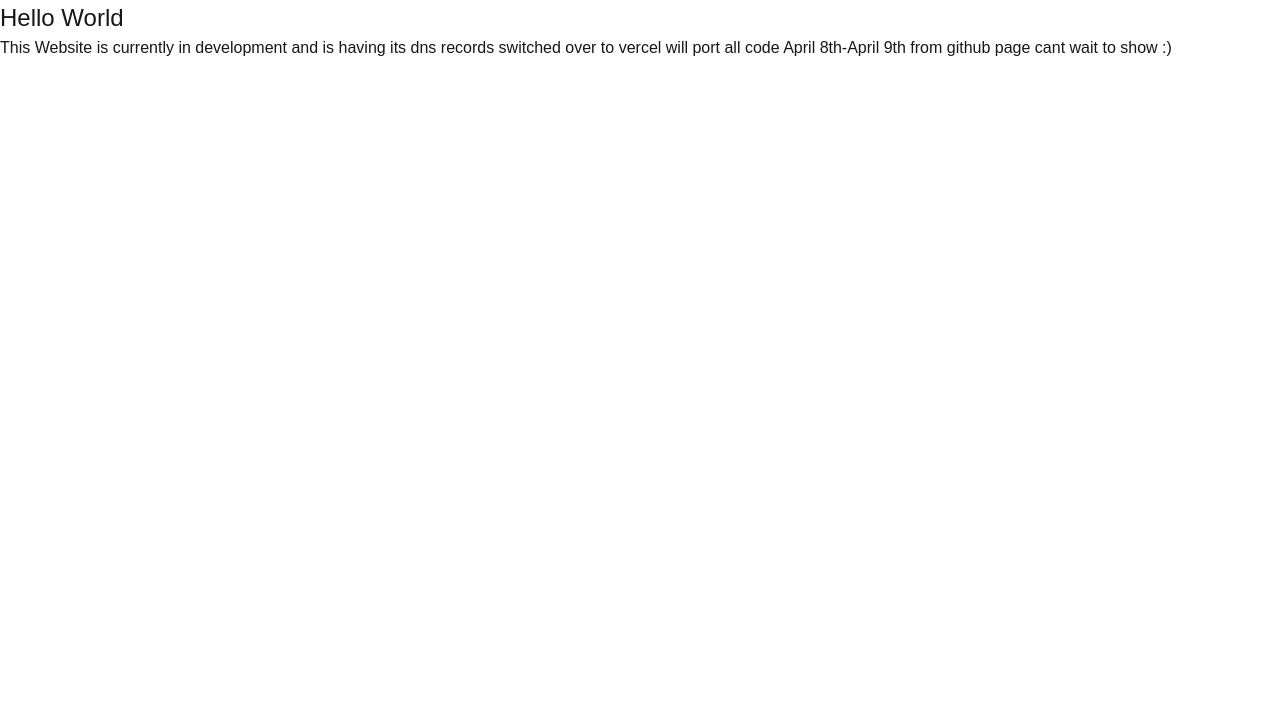
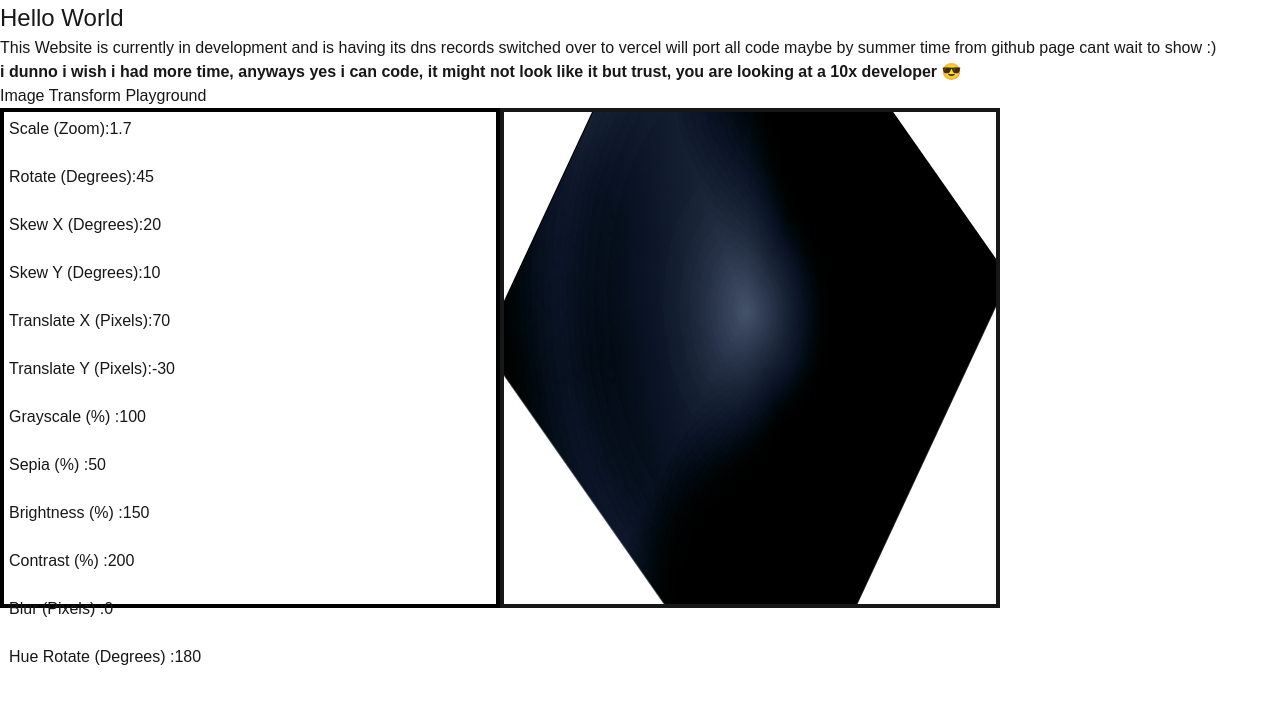
Before and after one commit to herreraflavio/flavioherrera_nextjs, a Next.js app: page / in a window 1280 px wide. Shown: the top 704 px of the page. Built offline with nearby package versions, Linux system fonts and the light colour scheme.

Commit message:
added 1 thing

```diff
--- /dev/null
+++ b/src/app/components/ImageTransformPlayground/ImageTransformPlayground.jsx
@@ -0,0 +1,206 @@
+"use client";
+import { useState } from "react";
+
+const ImageTransformPlayground = () => {
+  const [scale, setScale] = useState(1.7);
+  const [rotate, setRotate] = useState(45);
+  const [skewX, setSkewX] = useState(20);
+  const [skewY, setSkewY] = useState(10);
+  const [translateX, setTranslateX] = useState(70);
+  const [translateY, setTranslateY] = useState(-30);
+  const [grayscale, setGrayscale] = useState(100);
+  const [sepia, setSepia] = useState(50);
+  const [brightness, setBrightness] = useState(150);
+  const [contrast, setContrast] = useState(200);
+  const [blur, setBlur] = useState(0);
+  const [hue, setHue] = useState(180);
+
+  const imageStyle = {
+    width: "300px",
+    height: "300px",
+    transformOrigin: "center",
+    transform: `scale(${scale}) rotate(${rotate}deg) skew(${skewX}deg, ${skewY}deg) translate(${translateX}px, ${translateY}px)`,
+    filter: `grayscale(${grayscale}%) sepia(${sepia}%) brightness(${brightness}%) contrast(${contrast}%) blur(${blur}px) hue-rotate(${hue}deg)`,
+  };
+
+  return (
+    <div>
+      <h1>Image Transform Playground</h1>
+      <div style={{ display: "flex", flexWrap: "wrap" }}>
+        <div
+          style={{ width: "500px", border: "solid 4px black", height: "500px" }}
+        >
+          <div style={{ padding: "5px" }}>
+            <label>Scale (Zoom):</label>
+            <input
+              type="number"
+              value={scale}
+              min="0.5"
+              max="3"
+              step="0.1"
+              onChange={(e) => setScale(parseFloat(e.target.value))}
+              placeholder="Scale"
+            />
+            <br />
+            <br />
+            <label>Rotate (Degrees):</label>
+            <input
+              type="number"
+              value={rotate}
+              min="0"
+              max="360"
+              step="1"
+              onChange={(e) => setRotate(parseFloat(e.target.value))}
+              placeholder="Rotate"
+            />
+            <br />
+            <br />
+            <label>Skew X (Degrees):</label>
+            <input
+              type="number"
+              value={skewX}
+              min="-50"
+              max="50"
+              step="1"
+              onChange={(e) => setSkewX(parseFloat(e.target.value))}
+              placeholder="Skew X"
+            />
+            <br />
+            <br />
+            <label>Skew Y (Degrees):</label>
+            <input
+              type="number"
+              value={skewY}
+              min="-50"
+              max="50"
+              step="1"
+              onChange={(e) => setSkewY(parseFloat(e.target.value))}
+              placeholder="Skew Y"
+            />
+            <br />
+            <br />
+            <label>Translate X (Pixels):</label>
+            <input
+              type="number"
+              value={translateX}
+              min="-100"
+              max="100"
+              step="1"
+              onChange={(e) => setTranslateX(parseFloat(e.target.value))}
+              placeholder="Translate X"
+            />
+            <br />
+            <br />
+            <label>Translate Y (Pixels):</label>
+            <input
+              type="number"
+              value={translateY}
+              min="-100"
+              max="100"
+              step="1"
+              onChange={(e) => setTranslateY(parseFloat(e.target.value))}
+              placeholder="Translate Y"
+            />
+            <br />
+            <br />
+            <label>Grayscale (%) :</label>
+            <input
+              type="number"
+              value={grayscale}
+              min="0"
+              max="100"
+              step="1"
+              onChange={(e) => setGrayscale(parseFloat(e.target.value))}
+              placeholder="Grayscale"
+            />
+            <br />
+            <br />
+            <label>Sepia (%) :</label>
+            <input
+              type="number"
+              value={sepia}
+              min="0"
+              max="100"
+              step="1"
+              onChange={(e) => setSepia(parseFloat(e.target.value))}
+              placeholder="Sepia"
+            />
+            <br />
+            <br />
+            <label>Brightness (%) :</label>
+            <input
+              type="number"
+              value={brightness}
+              min="50"
+              max="200"
+              step="1"
+              onChange={(e) => setBrightness(parseFloat(e.target.value))}
+              placeholder="Brightness"
+            />
+            <br />
+            <br />
+            <label>Contrast (%) :</label>
+            <input
+              type="number"
+              value={contrast}
+              min="100"
+              max="300"
+              step="1"
+              onChange={(e) => setContrast(parseFloat(e.target.value))}
+              placeholder="Contrast"
+            />
+            <br />
+            <br />
+            <label>Blur (Pixels) :</label>
+            <input
+              type="number"
+              value={blur}
+              min="0"
+              max="10"
+              step="0.1"
+              onChange={(e) => setBlur(parseFloat(e.target.value))}
+              placeholder="Blur"
+            />
+            <br />
+            <br />
+            <label>Hue Rotate (Degrees) :</label>
+            <input
+              type="number"
+              value={hue}
+              min="0"
+              max="360"
+              step="1"
+              onChange={(e) => setHue(parseFloat(e.target.value))}
+              placeholder="Hue Rotate"
+            />
+            <br />
+            <br />
+          </div>
+        </div>
+        <div
+          style={{
+            overflow: "auto",
+            width: "500px",
+            height: "500px",
+            border: "solid 4px",
+          }}
+        >
+          <img
+            className="playground-image"
+            style={imageStyle}
+            src="/images/cool.png"
+            alt="Demo Image"
+          />
+        </div>
+      </div>
+
+      <style jsx>{`
+        .playground-image {
+          /* Additional common styling can be placed here if needed */
+        }
+      `}</style>
+    </div>
+  );
+};
+
+export default ImageTransformPlayground;
--- a/src/app/page.tsx
+++ b/src/app/page.tsx
@@ -1,12 +1,19 @@
+import ImageTransformPlayground from "./components/ImageTransformPlayground/ImageTransformPlayground";
+
 export default function Home() {
   return (
     <div>
       <div style={{ fontSize: "24px" }}>Hello World</div>
       <div>
         This Website is currently in development and is having its dns records
-        switched over to vercel will port all code April 8th-April 9th from
+        switched over to vercel will port all code maybe by summer time from
         github page cant wait to show :)
       </div>
+      <b>
+        i dunno i wish i had more time, anyways yes i can code, it might not
+        look like it but trust, you are looking at a 10x developer 😎
+      </b>
+      <ImageTransformPlayground />
     </div>
   );
 }
```
Also changed, not shown: public/images/cool.png (added).
